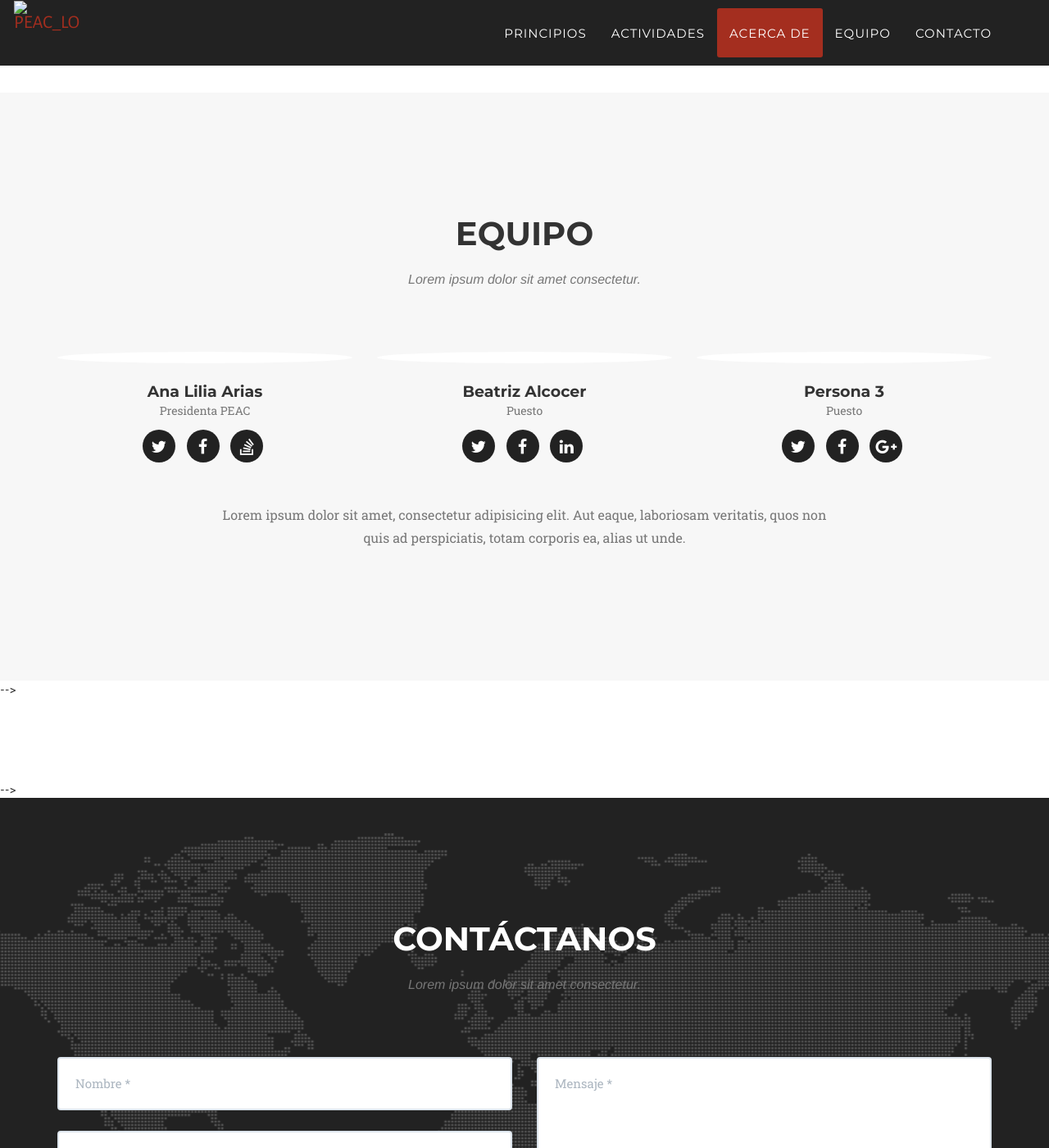
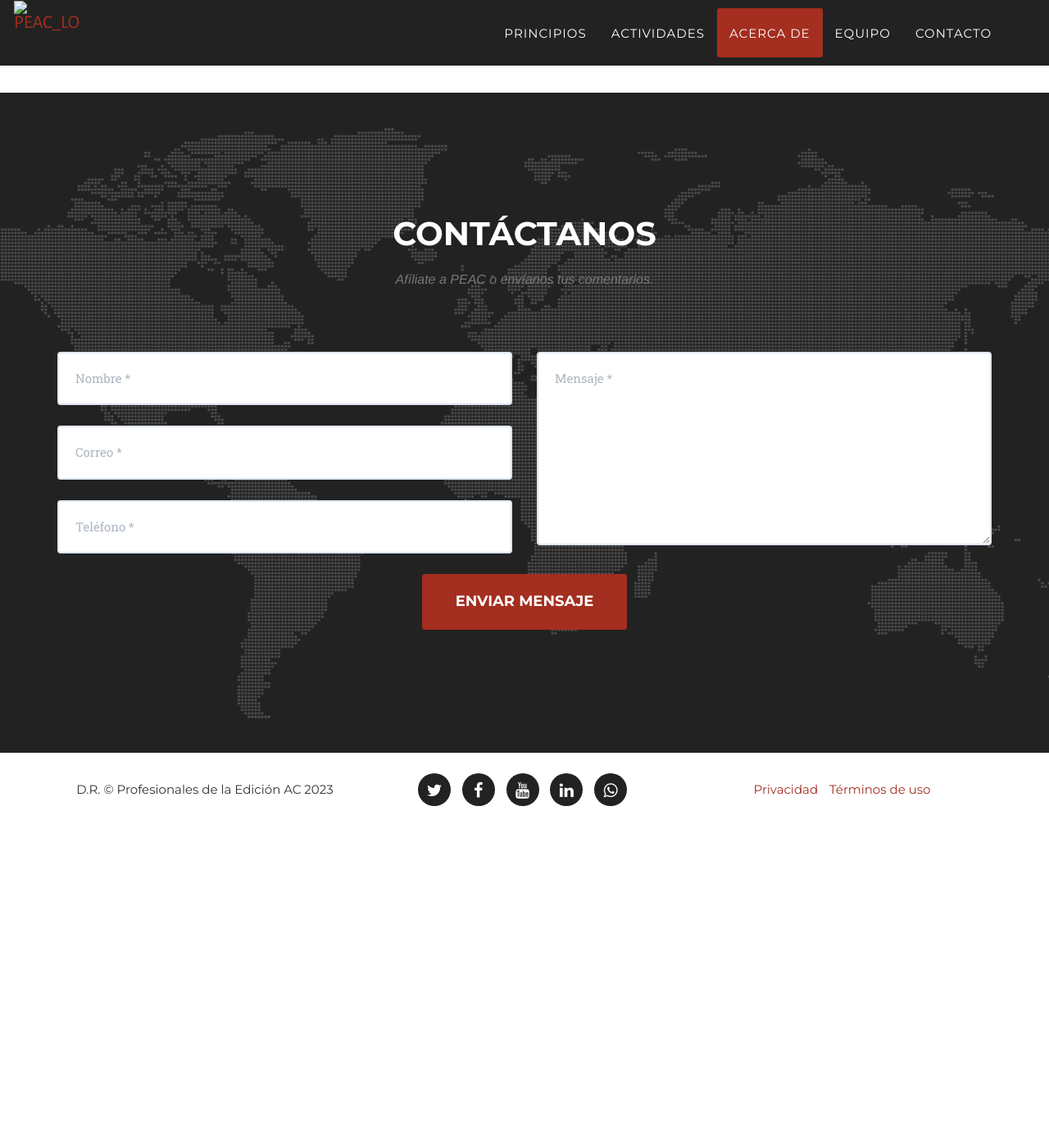
Before and after one commit to peacmx/peacmx.github.io, a Jekyll site: the page built from _posts/2021-07-23-6cicte.markdown, in a window 1280 px wide and 1400 px high, scrolled down 4887 px. Shown: the whole window at 82% size. Built offline with Jekyll 4.4.1, drawn with Linux system fonts in a browser that asks for light colours; some web fonts are replaced; after the commit the page ends 5895 px from its top, so only the background shows below that.

Commit message:
pruebas forma

```diff
--- a/_includes/contact.html
+++ b/_includes/contact.html
@@ -3,13 +3,12 @@
             <div class="row">
                 <div class="col-lg-12 text-center">
                     <h2 class="section-heading">Contáctanos</h2>
-                    <h3 class="section-subheading text-muted">Lorem ipsum dolor sit amet consectetur.</h3>
+                    <h3 class="section-subheading text-muted">Afíliate a PEAC o envíanos tus comentarios.</h3>
                 </div>
             </div>
             <div class="row">
                 <div class="col-lg-12">
-                    <form name="sentMessage" id="contactForm" action="https://formspree.io/f/mbjekzpk"
-  method="POST">
+                    <form name="sentMessage" id="contactForm" action="https://getform.io/f/e50d0433-c334-4011-8bcd-8f688c7a6b09" method="POST">
                         <div class="row">
                             <div class="col-md-6">
                                 <div class="control-group form-group">
--- a/_layouts/default.html
+++ b/_layouts/default.html
@@ -10,12 +10,12 @@
     {% include services.html %}
     {% include portfolio_grid.html %}
     {% include about.html %}
-    <!-- {% include team.html %} -->
-    <!-- {% include clients.html %} -->
     {% include contact.html %}
     {% include footer.html %}
     {% include modals.html %}
     {% include js.html %}
 
+<!-- Se elimina  include team.html  e include clients.html -->
+
     </body>
 </html>
```
